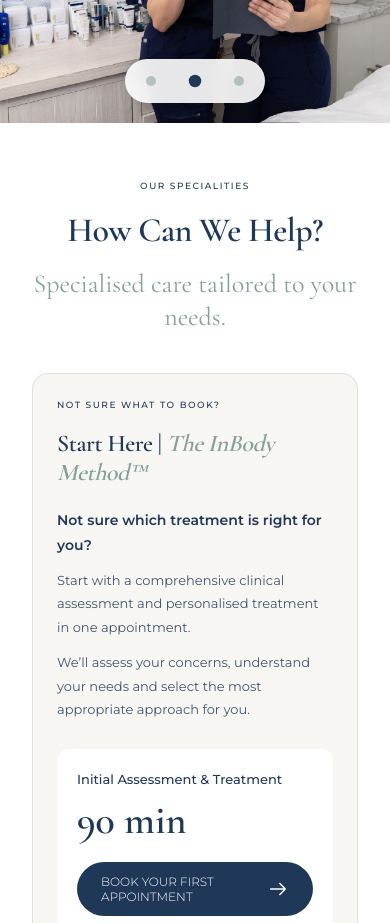
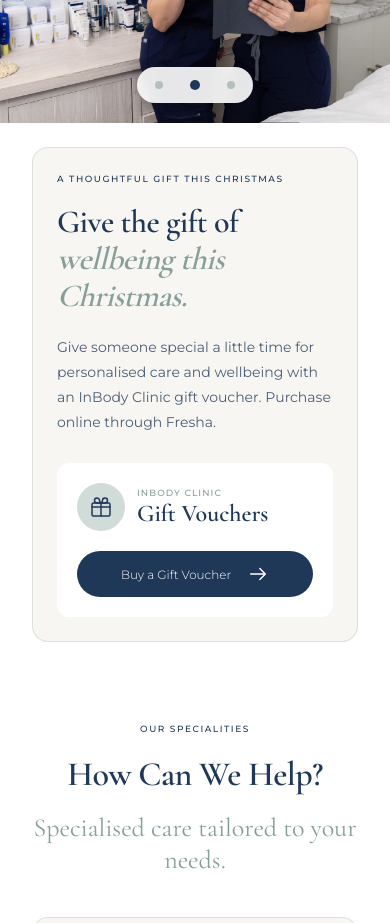
Before and after one commit to DwipaRaharja/inbody-clinic, a React (Vite) app: page / in a window 390 px wide. Shown: the part 820-1743 px from the top of the page. Built offline with nearby package versions, Linux system fonts and the light colour scheme.

Commit message:
feat: add cta to gift voucher and the link to fresha. button in navbar and add new section gift voucher

```diff
--- a/js/components/button.jsx
+++ b/js/components/button.jsx
@@ -25,10 +25,13 @@ const variants = {
   },
 };
 
-export function ActionButton({ label, href, variant = 'hero', type = 'button' }) {
+export function ActionButton({ label, href, variant = 'hero', type = 'button', target, rel, ariaLabel }) {
   const styles = variants[variant] ?? variants.hero;
   const Tag = href ? 'a' : 'button';
   const attributes = href ? { href: siteUrl(href) } : { type: ['button', 'submit', 'reset'].includes(type) ? type : 'button' };
+  if (href && target) attributes.target = target;
+  if (href && rel) attributes.rel = rel;
+  if (href && ariaLabel) attributes['aria-label'] = ariaLabel;
   if (variant === 'navbar') attributes['data-nav-intro'] = '';
   return <Tag className={`inline-flex max-w-full cursor-pointer items-center justify-center ${styles.shapeClasses ?? 'rounded-full'} ${styles.colorClasses ?? 'bg-clinic-sage'} font-sans font-medium leading-[1.25] ${styles.textClasses ?? 'tracking-[0.045em] uppercase'} text-clinic-white transition-[filter,transform] duration-[160ms] hover:-translate-y-px hover:brightness-95 motion-reduce:transition-none motion-reduce:hover:translate-y-0 ${styles.classes}`} {...attributes}><span>{label}</span><Icon name="arrow" className={`shrink-0 ${styles.iconClasses}`} /></Tag>;
 }
--- a/js/components/icons.jsx
+++ b/js/components/icons.jsx
@@ -29,6 +29,7 @@ const paths = {
   </>,
   menu: <path d="M4 6h16M4 12h16M4 18h16" />,
   close: <path d="m6 6 12 12M6 18 18 6" />,
+  gift: <><rect x="3" y="8" width="18" height="13" rx="1.5" /><path d="M12 8v13M3 12h18" /><path d="M12 8H8a2.5 2.5 0 1 1 2.5-2.5C10.5 6.9 12 8 12 8Zm0 0h4a2.5 2.5 0 1 0-2.5-2.5C13.5 6.9 12 8 12 8Z" /></>,
 };
 
 export function Icon({ name, className = '' }) {
--- a/js/components/navbar.jsx
+++ b/js/components/navbar.jsx
@@ -5,10 +5,13 @@ import { containerClasses, pagePaddingClasses } from '../layouts/container.js';
 import { getNavigationLinks, specialityNavigationLinks } from '../data/navigation.js';
 import { assetUrl, siteUrl } from '../utils/urls.js';
 import { assessmentBooking } from '../data/assessment-booking.js';
+import { giftVoucherHref } from '../data/gift-voucher.js';
 
 const contactClasses = 'inline-flex items-center gap-2 text-[9px] font-medium tablet:text-[10px] nav:text-[12px]';
 const contactIconClasses = 'size-[15px] shrink-0 nav:size-[18px]';
-const navLinkClasses = "relative w-fit py-[13px] whitespace-nowrap text-[14px] font-medium transition-colors duration-[160ms] hover:text-clinic-sage focus-visible:text-clinic-sage after:pointer-events-none after:absolute after:bottom-2 after:left-0 after:h-0.5 after:w-full after:origin-left after:scale-x-0 after:bg-current after:transition-transform after:duration-300 after:ease-out after:content-[''] hover:after:scale-x-100 focus-visible:after:scale-x-100 motion-reduce:transition-none motion-reduce:after:transition-none nav:py-0 nav:text-[12px] nav:after:-bottom-1.5 wide:text-[14px]";
+const navLinkBaseClasses = "relative w-fit py-[13px] whitespace-nowrap font-medium transition-colors duration-[160ms] hover:text-clinic-sage focus-visible:text-clinic-sage after:pointer-events-none after:absolute after:bottom-2 after:left-0 after:h-0.5 after:w-full after:origin-left after:scale-x-0 after:bg-current after:transition-transform after:duration-300 after:ease-out after:content-[''] hover:after:scale-x-100 focus-visible:after:scale-x-100 motion-reduce:transition-none motion-reduce:after:transition-none nav:py-0 nav:after:-bottom-1.5";
+const navLinkClasses = `${navLinkBaseClasses} text-[14px] nav:text-[12px] wide:text-[14px]`;
+const giftNavLinkClasses = `${navLinkBaseClasses} inline-flex items-center gap-1.5 text-[14px] nav:text-[10px] wide:text-[12px]`;
 
 function ServicesDropdown({ serviceId, specialityId, currentPage, open, servicesRef, servicesToggleRef, onToggle, onPointerEnter, onPointerLeave, onBlur }) {
   return <div ref={servicesRef} className="min-w-0 nav:flex nav:items-center nav:self-stretch" data-services-dropdown onPointerEnter={onPointerEnter} onPointerLeave={onPointerLeave} onBlur={onBlur}>
@@ -141,10 +144,11 @@ export function Navbar({ currentPage = 'home', serviceId, specialityId } = {}) {
   return <nav ref={navbarRef} className={`${containerClasses} relative z-10 flex min-h-[72px] items-center justify-between gap-8 bg-clinic-white py-[7px] tablet:min-h-[76px] nav:min-h-[72px] nav:gap-5 wide:min-h-[76px] wide:gap-8`} aria-label="Main navigation" onClick={closeOnNavigation}>
     <a className="block shrink-0" href={siteUrl('./')} aria-label="InBody Clinic home"><img className="h-auto w-[158px] tablet:w-[170px] wide:w-[184px]" src={assetUrl('./assets/logo/site_logo.png')} alt="InBody Clinic — Woman Health Clinics" width="184" height="58" /></a>
     <button ref={toggleRef} className="group inline-flex size-11 cursor-pointer items-center justify-center text-clinic-navy nav:hidden" data-nav-toggle data-nav-intro type="button" aria-label={open ? 'Close navigation' : 'Open navigation'} aria-controls="nav-links" aria-expanded={open} onClick={() => setOpen(!open)}><Icon name="menu" className="size-[25px] group-aria-expanded:hidden" /><Icon name="close" className="hidden size-[25px] group-aria-expanded:block" /></button>
-    <div className={`${pagePaddingClasses} absolute inset-x-0 top-full hidden max-h-[calc(100dvh-108px)] flex-col items-stretch gap-0 overflow-y-auto overscroll-contain bg-clinic-white pt-3 pb-6 shadow-[0_12px_20px_rgb(32_56_88/0.1)] data-[open=true]:flex tablet:max-h-[calc(100dvh-118px)] nav:static nav:flex nav:max-h-none nav:flex-row nav:items-center nav:self-stretch nav:gap-5 nav:overflow-visible nav:p-0 nav:shadow-none wide:gap-[clamp(18px,2.6vw,40px)]`} id="nav-links" data-open={String(open)}>
+    <div className={`${pagePaddingClasses} absolute inset-x-0 top-full hidden max-h-[calc(100dvh-108px)] flex-col items-stretch gap-0 overflow-y-auto overscroll-contain bg-clinic-white pt-3 pb-6 shadow-[0_12px_20px_rgb(32_56_88/0.1)] data-[open=true]:flex tablet:max-h-[calc(100dvh-118px)] nav:static nav:flex nav:max-h-none nav:flex-row nav:items-center nav:self-stretch nav:gap-3 nav:overflow-visible nav:p-0 nav:shadow-none wide:gap-[clamp(18px,2.6vw,40px)]`} id="nav-links" data-open={String(open)}>
       {getNavigationLinks(currentPage).map(({ id, label, href }) => id === 'services'
         ? <ServicesDropdown key={id} serviceId={serviceId} specialityId={specialityId} currentPage={currentPage} open={servicesOpen} servicesRef={servicesRef} servicesToggleRef={servicesToggleRef} onToggle={toggleServices} onPointerEnter={enterServices} onPointerLeave={leaveServices} onBlur={blurServices} />
         : <a key={id} className={navLinkClasses} data-nav-page={id} data-nav-intro href={siteUrl(href)} aria-current={id === currentPage ? 'page' : undefined}>{label}</a>)}
+      <a className={giftNavLinkClasses} data-nav-page="gift-vouchers" data-nav-intro href={giftVoucherHref} target="_blank" rel="noopener noreferrer" aria-label="Gift Vouchers (opens in a new tab)"><Icon name="gift" className="size-[18px] shrink-0 nav:size-[15px] wide:size-[17px]" /><span>Gift Vouchers</span></a>
       <BookingButton variant="navbar" />
     </div>
   </nav>;
--- /dev/null
+++ b/js/data/gift-voucher.js
@@ -0,0 +1 @@
+export const giftVoucherHref = 'https://www.fresha.com/book-now/inbodybondi-b6ilbzwd/gift-cards?share=true&pId=2642624';
--- a/js/features/home-reveal.js
+++ b/js/features/home-reveal.js
@@ -13,6 +13,7 @@ export function initHomeReveal(root) {
 
   // Fade the carousel once, never its individual slides or their transforms.
   add([root.querySelector('[data-hero-slider]')], true);
+  add([frame('gift-voucher')?.firstElementChild]);
   add([frame('services')?.firstElementChild]);
   add(frame('services')?.querySelector('ul')?.children ?? []);
   add([frame('method')?.firstElementChild]);
--- a/js/pages/home.jsx
+++ b/js/pages/home.jsx
@@ -1,4 +1,5 @@
 import { Hero } from '../sections/home/hero.jsx';
+import { GiftVoucher } from '../sections/home/gift-voucher.jsx';
 import { Services } from '../sections/home/services.jsx';
 import { MethodPreview, TeamPreview, WhatToExpect } from '../components/care.jsx';
 import { HomeContact } from '../sections/home/contact.jsx';
@@ -10,6 +11,7 @@ export default {
   background: 'cream',
   sections: [
     { id: 'hero', className: 'relative w-full min-w-0 overflow-hidden bg-clinic-white', labelledBy: 'hero-title', render: Hero },
+    { id: 'gift-voucher', className: 'bg-clinic-white', labelledBy: 'gift-voucher-title', render: GiftVoucher },
     { id: 'services', className: 'bg-clinic-white', labelledBy: 'services-title', render: Services },
     { id: 'method', className: 'bg-clinic-light-sage/45', labelledBy: 'method-title', render: MethodPreview },
     { id: 'team', className: 'bg-clinic-white', labelledBy: 'team-title', render: TeamPreview },
--- /dev/null
+++ b/js/sections/home/gift-voucher.jsx
@@ -0,0 +1,37 @@
+import { Heading } from '../../components/heading.jsx';
+import { Icon } from '../../components/icons.jsx';
+import { ActionButton } from '../../components/button.jsx';
+import { containerClasses } from '../../layouts/container.js';
+import { giftVoucherHref } from '../../data/gift-voucher.js';
+
+export function GiftVoucher() {
+  return <div className={`${containerClasses} py-6 tablet:py-8 wide:py-10`} data-section-frame="gift-voucher">
+    <div className="grid min-w-0 gap-7 rounded-2xl border border-clinic-sage/25 bg-clinic-cream p-6 tablet:gap-8 tablet:p-9 nav:grid-cols-[minmax(0,1fr)_minmax(280px,0.5fr)] nav:items-center wide:gap-12" data-content-reveal="rise">
+      <div className="min-w-0">
+        <Heading
+          eyebrow="A thoughtful gift this Christmas"
+          id="gift-voucher-title"
+          level={2}
+          size="compact"
+          lines={[
+            { text: 'Give the gift of' },
+            { text: 'wellbeing this Christmas.', accent: true },
+          ]}
+        />
+        <p className="mt-5 max-w-[52ch] text-[14px] leading-[1.8] text-clinic-navy/80 tablet:text-[15px]">Give someone special a little time for personalised care and wellbeing with an InBody Clinic gift voucher. Purchase online through Fresha.</p>
+      </div>
+      <div className="min-w-0 rounded-xl bg-clinic-white p-5 tablet:p-6">
+        <div className="mb-5 flex min-w-0 items-center gap-3">
+          <span className="inline-flex size-12 shrink-0 items-center justify-center rounded-full bg-clinic-light-sage text-clinic-navy" aria-hidden="true"><Icon name="gift" className="size-6" /></span>
+          <span className="min-w-0">
+            <span className="block text-[9px] leading-[1.6] font-medium tracking-[0.12em] text-clinic-sage uppercase">InBody Clinic</span>
+            <span className="block font-display text-[24px] leading-[1.2] font-semibold text-clinic-navy tablet:text-[26px]">Gift Vouchers</span>
+          </span>
+        </div>
+        <div className="[&_a]:w-full [&_a]:font-light">
+          <ActionButton label="Buy a Gift Voucher" href={giftVoucherHref} variant="contact" target="_blank" rel="noopener noreferrer" ariaLabel="Buy a Gift Voucher (opens in a new tab)" />
+        </div>
+      </div>
+    </div>
+  </div>;
+}
--- a/js/sections/home/hero.jsx
+++ b/js/sections/home/hero.jsx
@@ -57,8 +57,8 @@ export function Hero() {
   return <div className="relative w-full min-w-0 overflow-hidden" data-hero-slider data-animate="false" data-active-index="0" role="region" aria-roledescription="carousel" aria-label="InBody Clinic highlights">
     <div className="isolate grid w-full min-w-0">{heroSlides.map((slide, index) => <HeroSlide key={slide.id} slide={slide} index={index} />)}</div>
     <div className="absolute bottom-5 left-1/2 z-10 flex -translate-x-1/2 rounded-full bg-clinic-white/90 px-1 shadow-[0_2px_12px_rgb(0_0_0/0.08)] backdrop-blur-sm tablet:bottom-6" role="group" aria-label="Choose a slide">
-      {heroSlides.map((slide, index) => <button key={slide.id} type="button" className="group flex size-11 cursor-pointer items-center justify-center rounded-full outline-none focus-visible:ring-2 focus-visible:ring-clinic-navy focus-visible:ring-offset-2" data-hero-go-to={index} aria-label={`Show slide ${index + 1}: ${slide.lines.map((line) => line.text).join(" ")}`} aria-controls={`home-hero-slide-${index + 1}`} aria-current={index === 0 ? "true" : "false"}>
-        <span className="size-2.5 rounded-full bg-clinic-sage/55 transition-[background-color,transform] group-hover:bg-clinic-navy/70 group-aria-[current=true]:scale-125 group-aria-[current=true]:bg-clinic-navy motion-reduce:transition-none" aria-hidden="true"></span>
+      {heroSlides.map((slide, index) => <button key={slide.id} type="button" className="group flex size-9 cursor-pointer items-center justify-center rounded-full outline-none focus-visible:ring-2 focus-visible:ring-clinic-navy focus-visible:ring-offset-2 tablet:size-11" data-hero-go-to={index} aria-label={`Show slide ${index + 1}: ${slide.lines.map((line) => line.text).join(" ")}`} aria-controls={`home-hero-slide-${index + 1}`} aria-current={index === 0 ? "true" : "false"}>
+        <span className="size-2 rounded-full bg-clinic-sage/55 transition-[background-color,transform] group-hover:bg-clinic-navy/70 group-aria-[current=true]:scale-125 group-aria-[current=true]:bg-clinic-navy tablet:size-2.5 motion-reduce:transition-none" aria-hidden="true"></span>
       </button>)}
     </div>
     <p className="sr-only" data-hero-status aria-live="polite" aria-atomic="true"></p>
```
Also changed, not shown: 1 other file (tests, documents, lock files or other folders).
